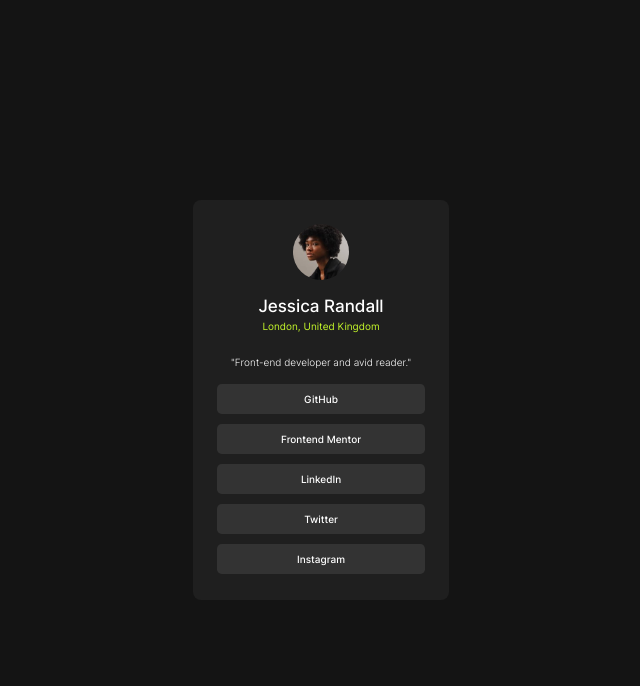
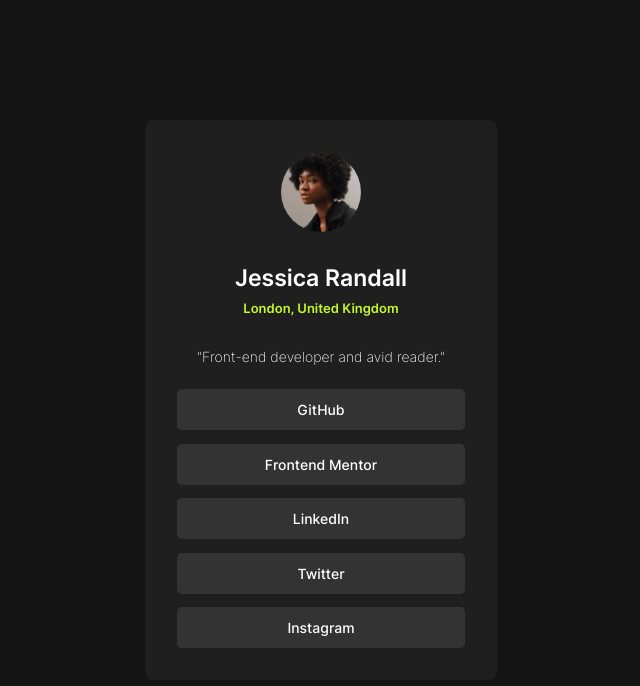
Before and after one commit to SiddLopez/social-links-profile, a plain HTML site: page index.html in a window 1536 px wide. Shown: the whole page, without its empty margins (447-1087 px from the left). Drawn offline with Linux system fonts and the light colour scheme.

Commit message:
even wider screen style

```diff
--- a/style.css
+++ b/style.css
@@ -127,6 +127,7 @@ img{
         font-weight: 500;
         font-size: 17px;
     }
+
     .location{
         font-size: 10px;
         font-weight: 400;
@@ -151,3 +152,53 @@ img{
         border-radius: 0.3rem;
     }
 }
+
+@media screen and (min-width: 1400px){
+
+    .quote, .location, .social-links{
+        font-size: 14px;
+    }
+
+    .card-layout{
+        height: 35rem;
+        width: 22rem;
+        border-radius: 0.5rem;
+        padding: 2rem;
+    }
+
+    img{
+        width: 5rem;
+        height: 5rem;
+    }
+
+    .name{
+        margin-top: 1rem;
+        margin-bottom: 0.5rem;
+        font-weight: 600;
+        font-size: 23px;
+    }
+
+    .location{
+        font-size: 13px;
+        font-weight: 600;
+    }
+
+    .quote{
+        font-weight: 200;
+    }
+
+    .bottom-margin, .quote{
+        margin-bottom: 1rem;
+    }
+
+    .social-links{
+        gap: 0.85rem;
+    }
+
+    .social-links a{
+        font-weight: 500;
+
+        padding: 0.75rem;
+        border-radius: 0.3rem;
+    }
+}
```
